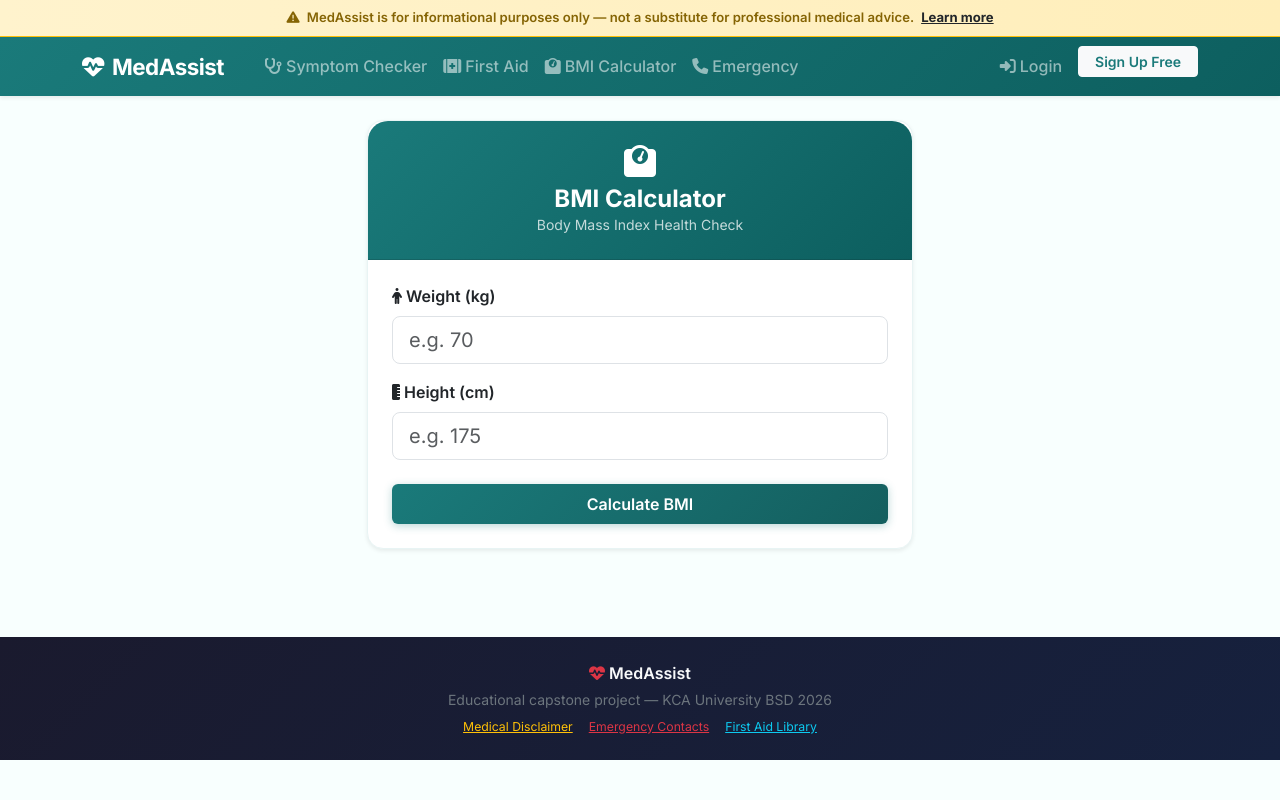
After one commit to winstone-1/med-assist, a Flask app: page /bmi-calculator in a window 1280 px wide. The commit adds this page. Run offline with Flask 3, Linux system fonts and the light colour scheme.

Commit message:
feat: add BMI calculator and profile page; update dashboard with Font Awesome icons and delete history functionality

```diff
--- a/app.py
+++ b/app.py
@@ -21,7 +21,7 @@ from session_manager import (
 
 load_dotenv()
 
-bcrypt       = Bcrypt()
+bcrypt        = Bcrypt()
 login_manager = LoginManager()
 
 
@@ -42,16 +42,14 @@ def create_app():
     db.init_app(app)
     bcrypt.init_app(app)
     login_manager.init_app(app)
-    login_manager.login_view         = 'login'
-    login_manager.login_message      = 'Please log in to access this page.'
+    login_manager.login_view             = 'login'
+    login_manager.login_message          = 'Please log in to access this page.'
     login_manager.login_message_category = 'warning'
 
     with app.app_context():
         db.create_all()
 
-    # ────────────────────────────────────────────────────────────────────────
-    # AUTH ROUTES
-    # ────────────────────────────────────────────────────────────────────────
+    # ── Auth Routes ───────────────────────────────────────────────────────────
 
     @app.route('/register', methods=['GET', 'POST'])
     def register():
@@ -66,15 +64,12 @@ def create_app():
             if not username or not email or not password:
                 flash('All fields are required.', 'danger')
                 return render_template('register.html')
-
             if password != confirm:
                 flash('Passwords do not match.', 'danger')
                 return render_template('register.html')
-
             if User.query.filter_by(email=email).first():
                 flash('Email already registered.', 'danger')
                 return render_template('register.html')
-
             if User.query.filter_by(username=username).first():
                 flash('Username already taken.', 'danger')
                 return render_template('register.html')
@@ -87,7 +82,6 @@ def create_app():
             return redirect(url_for('login'))
 
         return render_template('register.html')
-
 
     @app.route('/login', methods=['GET', 'POST'])
     def login():
@@ -108,14 +102,12 @@ def create_app():
 
         return render_template('login.html')
 
-
     @app.route('/logout')
     @login_required
     def logout():
         logout_user()
         flash('You have been logged out.', 'info')
         return redirect(url_for('index'))
-
 
     @app.route('/dashboard')
     @login_required
@@ -125,14 +117,28 @@ def create_app():
         ).order_by(SymptomHistory.created_at.desc()).limit(10).all()
         return render_template('dashboard.html', history=history)
 
-    # ────────────────────────────────────────────────────────────────────────
-    # MAIN ROUTES
-    # ────────────────────────────────────────────────────────────────────────
+    @app.route('/profile')
+    @login_required
+    def profile():
+        return render_template('profile.html')
+
+    @app.route('/history/delete/<int:history_id>', methods=['POST'])
+    @login_required
+    def delete_history(history_id):
+        record = SymptomHistory.query.get_or_404(history_id)
+        if record.user_id != current_user.id:
+            flash('Unauthorized.', 'danger')
+            return redirect(url_for('dashboard'))
+        db.session.delete(record)
+        db.session.commit()
+        flash('Record deleted.', 'success')
+        return redirect(url_for('dashboard'))
+
+    # ── Main Routes ───────────────────────────────────────────────────────────
 
     @app.route('/')
     def index():
         return render_template('index.html')
-
 
     @app.route('/symptom-checker', methods=['GET', 'POST'])
     def symptom_form():
@@ -157,7 +163,6 @@ def create_app():
             total=total
         )
 
-
     @app.route('/results')
     def results():
         answers    = get_answers()
@@ -171,7 +176,6 @@ def create_app():
 
         has_emergency = any(i['severity'] == 'emergency' for i in conditions)
 
-        # ── Save to history if logged in ─────────────────────────────────────
         if current_user.is_authenticated and conditions:
             results_data = [
                 {
@@ -195,36 +199,59 @@ def create_app():
             has_emergency=has_emergency
         )
 
-
     @app.route('/clear')
     def clear():
         clear_session()
         return redirect(url_for('symptom_form'))
-
 
     @app.route('/first-aid')
     def firstaid_list():
         guides = FirstAidGuide.query.order_by(FirstAidGuide.severity).all()
         return render_template('firstaid_list.html', guides=guides)
 
-
     @app.route('/first-aid/<int:guide_id>')
     def firstaid_detail(guide_id):
         guide = FirstAidGuide.query.get_or_404(guide_id)
         return render_template('firstaid_detail.html', guide=guide)
 
+    @app.route('/bmi-calculator', methods=['GET', 'POST'])
+    def bmi_calculator():
+        bmi_result = None
+        if request.method == 'POST':
+            try:
+                weight = float(request.form.get('weight', 0))
+                height = float(request.form.get('height', 0)) / 100
+                if height > 0:
+                    bmi = round(weight / (height ** 2), 1)
+                    if bmi < 18.5:
+                        category = 'Underweight'
+                        color    = 'info'
+                    elif bmi < 25:
+                        category = 'Normal weight'
+                        color    = 'success'
+                    elif bmi < 30:
+                        category = 'Overweight'
+                        color    = 'warning'
+                    else:
+                        category = 'Obese'
+                        color    = 'danger'
+                    bmi_result = {
+                        'bmi':      bmi,
+                        'category': category,
+                        'color':    color
+                    }
+            except (ValueError, ZeroDivisionError):
+                flash('Please enter valid height and weight values.', 'danger')
+        return render_template('bmi_calculator.html', bmi_result=bmi_result)
 
     @app.route('/emergency')
     def emergency():
         return render_template('emergency.html')
 
-
     @app.route('/disclaimer')
     def disclaimer():
         return render_template('disclaimer.html')
 
-
-    # ── 404 handler ───────────────────────────────────────────────────────────
     @app.errorhandler(404)
     def page_not_found(e):
         return render_template('404.html'), 404
--- /dev/null
+++ b/templates/bmi_calculator.html
@@ -0,0 +1,67 @@
+{% extends 'base.html' %}
+{% block title %}BMI Calculator — MedAssist{% endblock %}
+{% block content %}
+
+<div class="row justify-content-center">
+  <div class="col-md-6">
+    <div class="card shadow-sm border-0" style="border-radius: 20px;">
+      <div class="card-header text-white text-center py-4"
+           style="background: linear-gradient(135deg, #1A7A7A, #0D5F5F); border-radius: 20px 20px 0 0;">
+        <i class="fa-solid fa-weight-scale fa-2x mb-2"></i>
+        <h4 class="fw-bold mb-0">BMI Calculator</h4>
+        <p class="small opacity-75 mb-0">Body Mass Index Health Check</p>
+      </div>
+      <div class="card-body p-4">
+        <form method="POST">
+          <div class="mb-3">
+            <label class="form-label fw-semibold">
+              <i class="fa-solid fa-person me-1 text-teal"></i>Weight (kg)
+            </label>
+            <input type="number" name="weight" class="form-control form-control-lg"
+                   placeholder="e.g. 70" min="1" max="300" step="0.1" required>
+          </div>
+          <div class="mb-4">
+            <label class="form-label fw-semibold">
+              <i class="fa-solid fa-ruler-vertical me-1 text-teal"></i>Height (cm)
+            </label>
+            <input type="number" name="height" class="form-control form-control-lg"
+                   placeholder="e.g. 175" min="50" max="250" step="0.1" required>
+          </div>
+          <button type="submit" class="btn btn-teal w-100 py-2 fw-semibold">
+            Calculate BMI
+          </button>
+        </form>
+
+        {% if bmi_result %}
+        <div class="mt-4 text-center">
+          <div class="alert alert-{{ bmi_result.color }} py-4">
+            <div class="display-4 fw-bold">{{ bmi_result.bmi }}</div>
+            <div class="fs-5 fw-semibold mt-1">{{ bmi_result.category }}</div>
+          </div>
+          <div class="card border-0 bg-light p-3 text-start mt-3">
+            <h6 class="fw-bold mb-2">BMI Scale</h6>
+            <div class="d-flex justify-content-between small mb-1">
+              <span class="text-info">Underweight</span><span>Below 18.5</span>
+            </div>
+            <div class="d-flex justify-content-between small mb-1">
+              <span class="text-success">Normal weight</span><span>18.5 – 24.9</span>
+            </div>
+            <div class="d-flex justify-content-between small mb-1">
+              <span class="text-warning">Overweight</span><span>25 – 29.9</span>
+            </div>
+            <div class="d-flex justify-content-between small">
+              <span class="text-danger">Obese</span><span>30 and above</span>
+            </div>
+          </div>
+          <p class="text-muted small mt-3">
+            BMI is a screening tool, not a diagnostic measure.
+            Consult a healthcare professional for a full assessment.
+          </p>
+        </div>
+        {% endif %}
+      </div>
+    </div>
+  </div>
+</div>
+
+{% endblock %}
```
Also changed, not shown: templates/dashboard.html (+23 -13 lines), templates/profile.html (added, +62 -0 lines).
